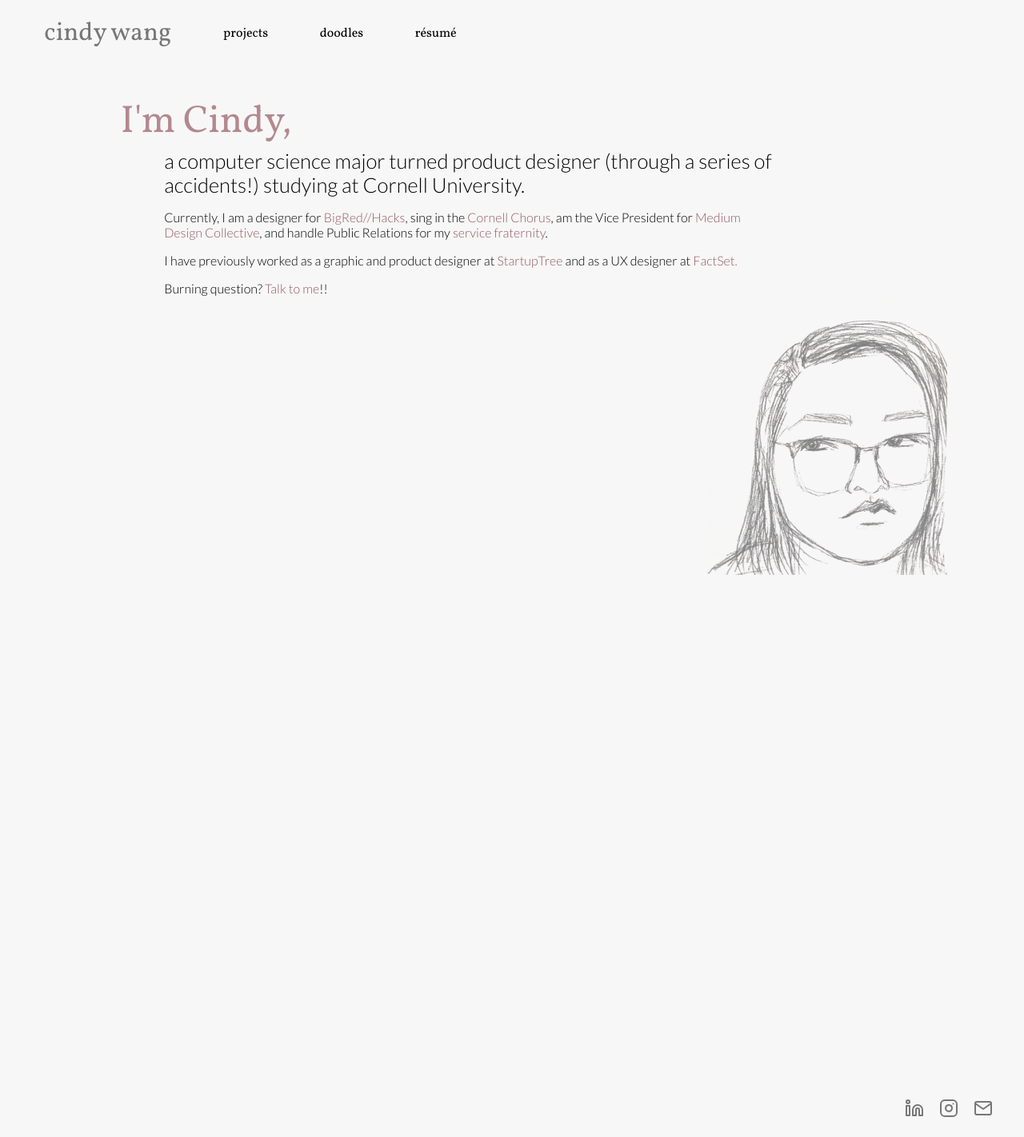
After one commit to cndwng/cindehw.github.io, a PHP site: page /index2.html in a window 1280 px wide. The commit adds this page. Shown: the whole page at 80% size. Run offline with PHP 8.4, Linux system fonts and the light colour scheme.

Commit message:
redoing some stuff

```diff
--- /dev/null
+++ b/index2.html
@@ -0,0 +1,66 @@
+<html>
+<head>
+	<title>cindy</title>
+	<link href='http://fonts.googleapis.com/css?family=Vollkorn' rel='stylesheet' type='text/css'>
+	<link href="https://fonts.googleapis.com/css?family=Lato:100,100i,300,300i,400,400i,700,700i,900,900i" rel="stylesheet">
+	<link rel="stylesheet" type="text/css" href="style2.css"/>
+	<link rel="icon" href="me100.png">
+	<meta name="viewport" content="width=device-width, initial-scale=1">
+	<script src="https://unpkg.com/feather-icons/dist/feather.min.js"></script>
+
+	<!-- Global site tag (gtag.js) - Google Analytics -->
+	<script async src="https://www.googletagmanager.com/gtag/js?id=UA-123121945-1"></script>
+	<script>
+        window.dataLayer = window.dataLayer || [];
+        function gtag(){dataLayer.push(arguments);}
+        gtag('js', new Date());
+
+        gtag('config', 'UA-123121945-1');
+	</script>
+
+</head>
+<body>
+<div class="topnav" id="myTopnav">
+    <div class="topnav item"><a class="active" href="#"><span id="home">Cindy Wang</span></a></div>
+    <div class="topnav item"><a href="projects.html">Projects</a></div>
+    <div class="topnav item"><a href="art.html">Doodles</a></div>
+    <div class="topnav item"><a href="Resume.pdf" target="_blank">R&#233;sum&#233;</a></div>
+    <a href="javascript:void(0);" class="icon" onclick="myFunction()">
+        <i class="fa fa-bars"></i>
+    </a>
+</div>
+
+<div class="landing">
+    <div class="hellobox">
+    <div class="hello fade-drop">I'm Cindy,</div>
+    <div class="sub__hello fade-drop delayed">a computer science major turned product designer (through a series of accidents!) studying at Cornell University.</div>
+    <div class="subsub__hello fade-drop delayed">
+        <p>Currently, I am a designer for <a href="http://bigredhacks.com" target="_blank">BigRed//Hacks</a>, sing in the
+        <a href="https://www.cornellchorale.com/" target="_blank">Cornell Chorus</a>, am the Vice President for <a href="http://cornellmedium.design" target="_blank">Medium Design Collective</a>,
+        and handle Public Relations for my <a href="http://www.apogamma.org/" target="_blank">service fraternity</a>.</p>
+        <p>I have previously worked as a graphic and product designer at <a href="http://startuptree.co" target="_blank">StartupTree</a> and as a UX designer at <a href="https://www.factset.com/">FactSet.</a></p>
+        <p>Burning question? <a href="mailto:cw653@cornell.edu">Talk to me</a>!!</p>
+    </div></div>
+</div>
+
+<div class="container">
+</div>
+
+<footer>
+    <a href="https://linkedin.com/in/cindywa" target="_blank"><img data-feather="linkedin" /></a>
+    <a href="https://instagram.com/cindydoubleyou" target="_blank"><img data-feather="instagram" /></a>
+    <a href="mailto:cw653@cornell.edu"><img data-feather="mail" /></a>
+</footer>
+<script>
+    feather.replace({ viewBox: '0 0 30 30' , width: '30', height: '30', preserveAspectRatio:'xMidYMid meet'})
+    function myFunction() {
+    var x = document.getElementById("myTopnav");
+    if (x.className === "topnav") {
+        x.className += " responsive";
+    } else {
+        x.className = "topnav";
+    }
+}
+</script>
+</body>
+</html>
--- a/style.css
+++ b/style.css
@@ -157,7 +157,7 @@ p a:hover:before {
         text-align: right;
     }
 
-    .nav li a {
+    .nav a {
         display: block;
         padding: 5px 10px;
         color: #000;
@@ -253,7 +253,6 @@ p a:hover:before {
     position: relative;
     margin: -2% 12% 0% 15%;
     font-size: 30px;
-
 }
 
 .home {
--- /dev/null
+++ b/style2.css
@@ -0,0 +1,215 @@
+@-webkit-keyframes fadeIn { from { opacity:0; } to { opacity:1; } }
+@-moz-keyframes fadeIn { from { opacity:0; } to { opacity:1; } }
+@keyframes fadeIn { from { opacity:0; } to { opacity:1; } }
+
+@-webkit-keyframes fadeDrop { from { left: 10px; opacity:0; } to { left: 0%; opacity:1; } }
+@-moz-keyframes fadeDrop { from { left: 10px; opacity:0; } to { left: 0%; opacity:1; } }
+@keyframes fadeDrop { from { left: 10px; opacity:0; } to { left: 0%; opacity:1; } }
+
+.fade-in {
+    opacity:0;
+    -webkit-animation:fadeIn ease 1;
+    -moz-animation:fadeIn ease 1;
+    animation:fadeIn ease 1;
+
+    -webkit-animation-fill-mode:forwards;
+    -moz-animation-fill-mode:forwards;
+    animation-fill-mode:forwards;
+
+    -webkit-animation-duration:1s;
+    -moz-animation-duration:1s;
+    animation-duration:1s;
+
+    -webkit-animation-delay: .7s;
+    -moz-animation-delay: .7s;
+    animation-delay: .7s;
+  }
+
+  .fade-in.delayed {
+      -webkit-animation-delay: 1s;
+      -moz-animation-delay: 1s;
+      animation-delay: 1s;
+  }
+
+.fade-drop {
+    opacity:0;
+    -webkit-animation:fadeDrop ease 1;
+    -moz-animation:fadeDrop ease 1;
+    animation:fadeDrop ease 1;
+
+    -webkit-animation-fill-mode:forwards;
+    -moz-animation-fill-mode:forwards;
+    animation-fill-mode:forwards;
+
+    -webkit-animation-duration:1s;
+    -moz-animation-duration:1s;
+    animation-duration:1s;
+
+    -webkit-animation-delay: .7s;
+    -moz-animation-delay: .7s;
+    animation-delay: .7s;
+}
+
+.fade-drop.delayed {
+    -webkit-animation-delay: 1.2s;
+    -moz-animation-delay: 1.2s;
+    animation-delay: 1.2s;
+
+    }
+
+body {
+    background: #f7f7f7;
+    font-family: 'Lato', sans-serif;
+    font-weight: 300;
+    font-size: 16px;
+}
+
+a {
+    text-decoration: none;
+    color: #945861;
+    position: relative;
+}
+
+p {
+
+}
+
+    p a:before {
+        content: "";
+        position: absolute;
+        width: 100%;
+        height: 1px;
+        bottom: 0;
+        left: 0;
+        background-color: #945861;
+        visibility: hidden;
+        -webkit-transform: scaleX(0);
+        transform: scaleX(0);
+        -webkit-transition: all 0.3s ease-in-out 0s;
+        transition: all 0.3s ease-in-out 0s;
+    }
+
+    p a:hover:before {
+        visibility: visible;
+        -webkit-transform: scaleX(1);
+        transform: scaleX(1);
+    }
+
+footer {
+    margin: 15px 20px;
+    float: right;
+}
+
+    footer a {
+        padding: 0px 5px;
+        color: #777;
+    }
+
+    footer a:hover {
+        color: #945861;
+    }
+
+.topnav {
+    margin: 0px 15px 10px;
+    display: flex;
+    flex-flow: row nowrap;
+    align-items: center;
+    justify-content: flex-start;
+    font-family: 'Vollkorn', serif;
+    text-transform: lowercase;
+}
+    #home {
+        font-family: 'Vollkorn', serif;
+        font-size: 2em;
+        text-transform: lowercase;
+        text-align: center;
+    }
+
+    .topnav .item {
+        padding: 1%;
+        /* font-size: 1.2em; */
+        display: inline-block;
+    }
+    .topnav a {
+        text-decoration: none;
+        color: #000;
+        padding: 0px 5px;
+    }
+
+    .topnav a.active {
+        color: #777;
+    }
+
+    .topnav a:hover {
+        color: #945861;
+    }
+
+.container {
+    min-height: 80vh;
+    width: 86%;
+    margin: auto;
+}
+
+.landing {
+    min-height: 75vh;
+    background-image: url('me.png');
+    background-repeat: no-repeat;
+    background-position: right bottom;
+    background-size: 300px;
+    width: 86%;
+    margin: auto;
+}
+
+
+.hello {
+    font-family: 'Vollkorn', serif;
+    font-size: 3em;
+    position: relative;
+    margin: 3% 20% 0% 5%;
+    color: rgba(150, 88, 97, 0.7);
+}
+
+.sub__hello {
+    position: relative;
+    margin: 0% 20% 0% 10%;
+    font-size: 1.6em;
+}
+
+.subsub__hello {
+    margin: 0% 20% 0% 10%;
+}
+
+
+@media screen and (max-width:650px) {
+    .hellobox {
+        background-color: rgb(247, 247, 247, .6);
+        padding: 20px;
+    }
+}
+
+
+.topnav .icon {
+    display: none;
+  }
+
+  @media screen and (max-width: 600px) {
+    .topnav .item:not(:first-child) {display: none;}
+    .topnav a.icon {
+      float: right;
+      display: block;
+    }
+  }
+
+  @media screen and (max-width: 600px) {
+    .topnav.responsive {position: relative;}
+    .topnav.responsive .icon {
+      position: absolute;
+      right: 0;
+      top: 0;
+    }
+    .topnav.responsive a {
+      float: none;
+      display: block;
+      text-align: left;
+    }
+  }
```
Also changed, not shown: portfolio/misc/cover photo.png (added), portfolio/misc/rushfasp18.png (added), portfolio/misc/usasbe18.png (added).
